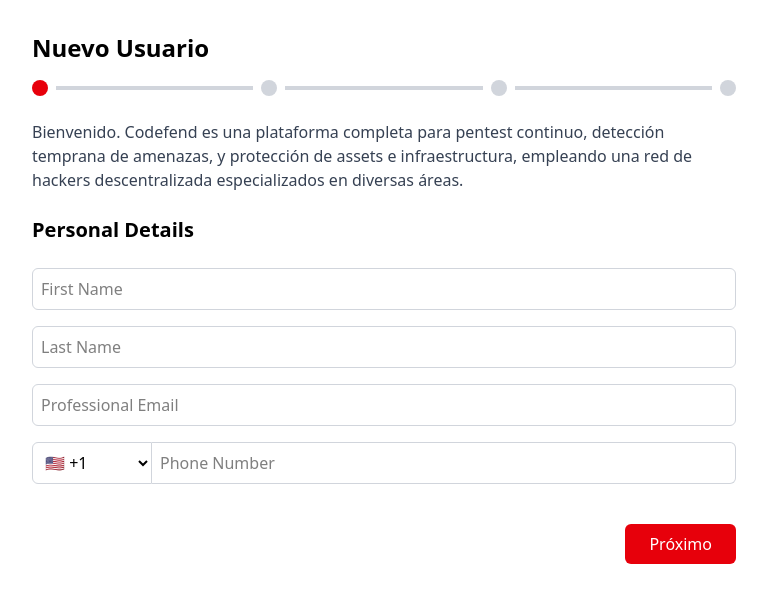
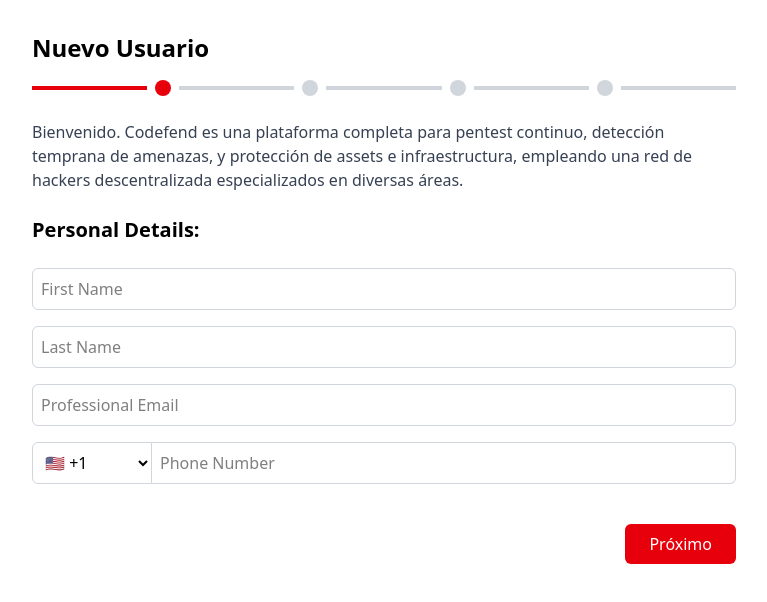
Before and after one commit to HugoEseverri/defend, a Next.js app in the folder defend/: page / in a window 1280 px wide. Shown: the top 602 px of the page, without its empty margins (256-1023 px from the left). Built offline with nearby package versions, Linux system fonts and the light colour scheme.

Commit message:
se instala react icons, se completa step 4, se modifican estilos en progressBar

```diff
--- a/defend/src/components/Onboarding.tsx
+++ b/defend/src/components/Onboarding.tsx
@@ -1,7 +1,9 @@
 import React, { useState } from 'react';
+import ProgressBar from './ProgressBar';
 import Step1 from './Step1';
 import Step2 from './Step2';
 import Step3 from './Step3';
+import Step4 from './Step4';
 
 const Onboarding = () => {
     const [step, setStep] = useState(1);
@@ -14,29 +16,20 @@
         setStep((prev) => prev - 1);
     };
 
+    const handleFinish = () => {
+        console.log("Proceso completado");
+    };
+
     return (
         <div className="max-w-3xl mx-auto p-8">
             <h1 className="text-2xl font-bold mb-4">Nuevo Usuario</h1>
 
-            {/* Línea de progreso */}
-            <div className="flex items-center mb-6">
-                {Array.from({ length: 4 }).map((_, index) => (
-                    <React.Fragment key={index}>
-                        <div
-                            className={`w-4 h-4 rounded-full ${index < step ? "bg-red-600" : "bg-gray-300"}`}
-                        />
-                        {index < 3 && (
-                            <div
-                                className={`flex-1 h-1 ${index < step - 1 ? "bg-red-600" : "bg-gray-300"} mx-2`}
-                            />
-                        )}
-                    </React.Fragment>
-                ))}
-            </div>
+            <ProgressBar step={step} />
 
             {step === 1 && <Step1 onNext={handleNext} />}
             {step === 2 && <Step2 onNext={handleNext} onPrev={handlePrev} />}
             {step === 3 && <Step3 onNext={handleNext} onPrev={handlePrev} />}
+            {step === 4 && <Step4 onFinish={handleFinish} onPrev={handlePrev} />}
 
         </div>
     );
--- a/defend/src/components/ProgressBar.tsx
+++ b/defend/src/components/ProgressBar.tsx
@@ -0,0 +1,32 @@
+import React from 'react';
+
+interface ProgressBarProps {
+    step: number;
+}
+
+const ProgressBar: React.FC<ProgressBarProps> = ({ step }) => {
+    return (
+        <div className="flex items-center mb-6">
+            <div
+                className={`flex-1 h-1 ${step > 0 ? "bg-red-600" : "bg-gray-300"}`}
+            />
+            {Array.from({ length: 4 }).map((_, index) => (
+                <React.Fragment key={index}>
+                    <div
+                        className={`w-4 h-4 rounded-full ${index < step ? "bg-red-600" : "bg-gray-300"} mx-2`} // mx-2 agrega un margen entre los círculos
+                    />
+                    {index < 3 && (
+                        <div
+                            className={`flex-1 h-1 ${index < step - 1 ? "bg-red-600" : "bg-gray-300"}`}
+                        />
+                    )}
+                </React.Fragment>
+            ))}
+            <div
+                className={`flex-1 h-1 ${step < 4 ? "bg-gray-300" : "bg-gray-300"}`}
+            />
+        </div>
+    );
+};
+
+export default ProgressBar;
--- a/defend/src/components/Step1.tsx
+++ b/defend/src/components/Step1.tsx
@@ -11,7 +11,7 @@
                 Bienvenido. Codefend es una plataforma completa para pentest continuo, detección temprana de amenazas, y protección de assets e infraestructura, empleando una red de hackers descentralizada especializados en diversas áreas.
             </p>
 
-            <h2 className="text-xl font-semibold">Personal Details</h2>
+            <h2 className="text-xl font-semibold">Personal Details:</h2>
 
             <form className="space-y-4">
                 <input
--- a/defend/src/components/Step4.tsx
+++ b/defend/src/components/Step4.tsx
@@ -0,0 +1,70 @@
+import React, { useState } from 'react';
+import { FaEye, FaEyeSlash } from 'react-icons/fa';
+
+interface Step4Props {
+    onFinish: () => void;
+    onPrev: () => void;
+}
+
+const Step4: React.FC<Step4Props> = ({ onFinish, onPrev }) => {
+    const [showPassword, setShowPassword] = useState(false);
+    const [showConfirmPassword, setShowConfirmPassword] = useState(false);
+
+    return (
+        <div className="space-y-6">
+            <p className="text-gray-600 text-center">
+                ¡Listo! Alcanzamos la etapa final, solo queda definir tu password para obtener acceso al sistema
+                y nuestra prueba sin cargos. El password debe tener 1 número, 1 letra, 12 caracteres y un símbolo.
+            </p>
+
+            <h2 className="text-xl font-bold text-center">Crear un password:</h2>
+
+            <div className="space-y-4">
+                <div className="relative">
+                    <input
+                        type={showPassword ? "text" : "password"}
+                        name="password"
+                        placeholder="Password"
+                        className="w-full border border-gray-300 rounded-md p-2 pr-10"
+                        required
+                    />
+                    <div
+                        className="absolute right-3 top-1/2 transform -translate-y-1/2 cursor-pointer"
+                        onClick={() => setShowPassword(!showPassword)}
+                    >
+                        {showPassword ? <FaEyeSlash /> : <FaEye />}
+                    </div>
+                </div>
+
+                <div className="relative">
+                    <input
+                        type={showConfirmPassword ? "text" : "password"}
+                        name="confirmPassword"
+                        placeholder="Confirm Password"
+                        className="w-full border border-gray-300 rounded-md p-2 pr-10"
+                        required
+                    />
+                    <div
+                        className="absolute right-3 top-1/2 transform -translate-y-1/2 cursor-pointer"
+                        onClick={() => setShowConfirmPassword(!showConfirmPassword)}
+                    >
+                        {showConfirmPassword ? <FaEyeSlash /> : <FaEye />}
+                    </div>
+                </div>
+            </div>
+
+            <div className="flex justify-end pt-6">
+                <button
+                    type="button"
+                    className="px-6 py-2 rounded-md bg-red-600 text-white"
+                    onClick={onFinish}
+                >
+                    Finalizar
+                </button>
+            </div>
+
+        </div>
+    );
+};
+
+export default Step4;
```
